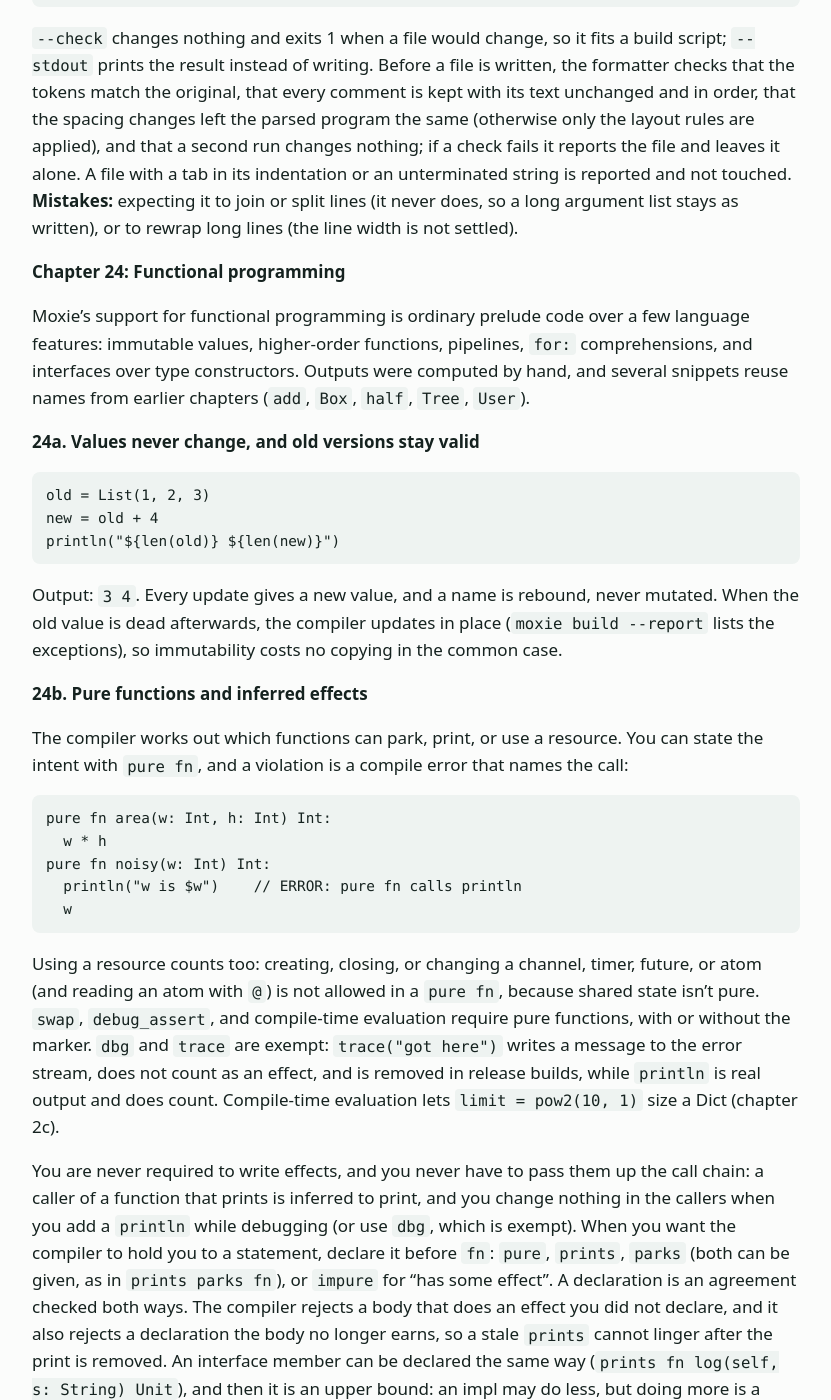
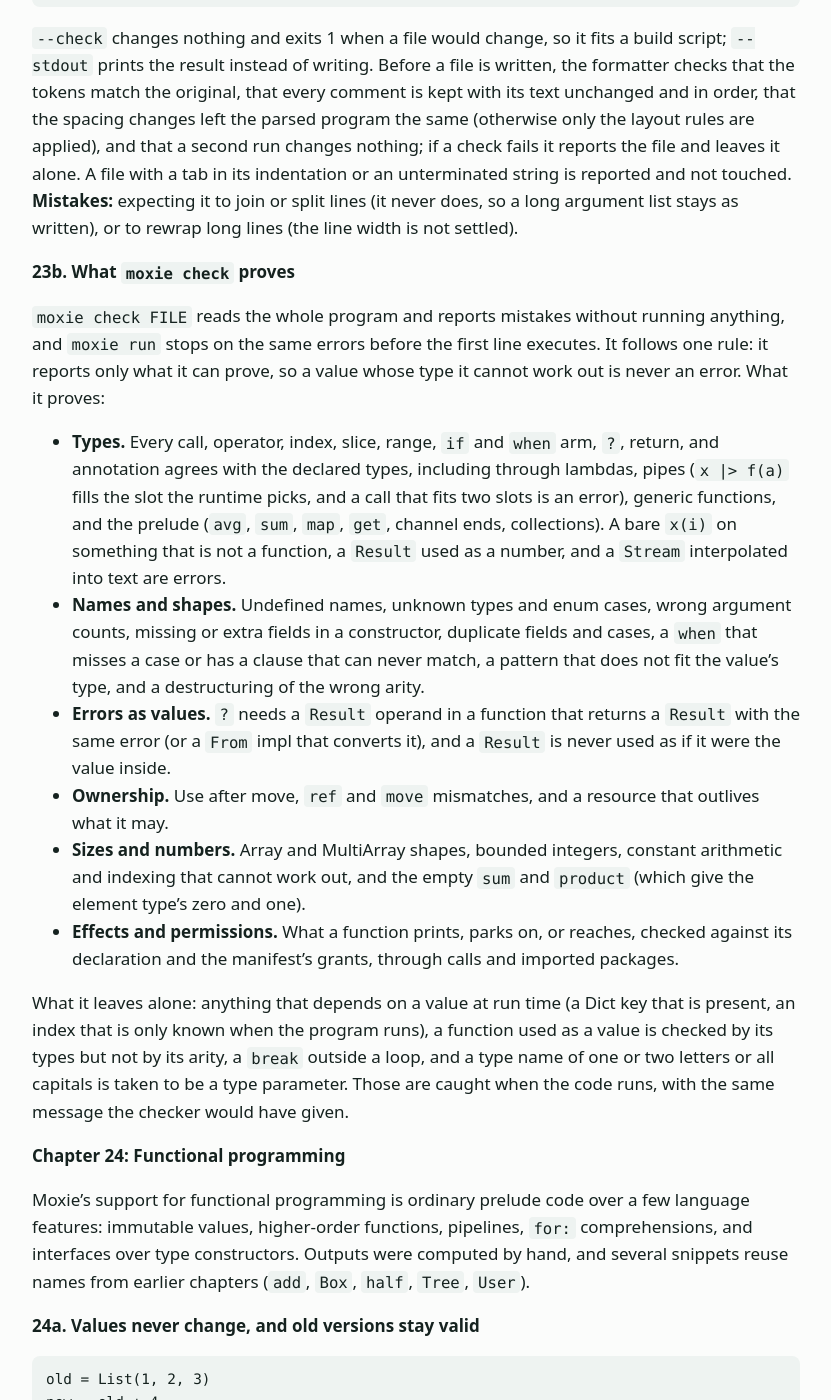
Before and after one commit to slconverse1/moxie, a Jekyll site: the page built from docs/guide.md, in a window 1280 px wide and 1400 px high, scrolled down 81798 px. Shown: the whole window, without its empty margins (224-1055 px from the left). Built offline with Jekyll 4.4.1, drawn with Linux system fonts in a browser that asks for light colours.

Commit message:
Guide: 23b, what moxie check proves (both dialects)
Co-Authored-By: Claude Sonnet 5.5 <noreply@anthropic.com>
Claude-Session: https://claude.ai/code/session_01XCzUchPRZuBnrDtgjNTTye

````diff
--- a/docs/guide.md
+++ b/docs/guide.md
@@ -2934,6 +2934,19 @@ formatted src/parse.mxi
 ```
 
 `--check` changes nothing and exits 1 when a file would change, so it fits a build script; `--stdout` prints the result instead of writing. Before a file is written, the formatter checks that the tokens match the original, that every comment is kept with its text unchanged and in order, that the spacing changes left the parsed program the same (otherwise only the layout rules are applied), and that a second run changes nothing; if a check fails it reports the file and leaves it alone. A file with a tab in its indentation or an unterminated string is reported and not touched. **Mistakes:** expecting it to join or split lines (it never does, so a long argument list stays as written), or to rewrap long lines (the line width is not settled).
+
+**23b. What `moxie check` proves**
+
+`moxie check FILE` reads the whole program and reports mistakes without running anything, and `moxie run` stops on the same errors before the first line executes. It follows one rule: it reports only what it can prove, so a value whose type it cannot work out is never an error. What it proves:
+
+- **Types.** Every call, operator, index, slice, range, `if` and `when` arm, `?`, return, and annotation agrees with the declared types, including through lambdas, pipes (`x |> f(a)` fills the slot the runtime picks, and a call that fits two slots is an error), generic functions, and the prelude (`avg`, `sum`, `map`, `get`, channel ends, collections). A bare `x(i)` on something that is not a function, a `Result` used as a number, and a `Stream` interpolated into text are errors.
+- **Names and shapes.** Undefined names, unknown types and enum cases, wrong argument counts, missing or extra fields in a constructor, duplicate fields and cases, a `when` that misses a case or has a clause that can never match, a pattern that does not fit the value's type, and a destructuring of the wrong arity.
+- **Errors as values.** `?` needs a `Result` operand in a function that returns a `Result` with the same error (or a `From` impl that converts it), and a `Result` is never used as if it were the value inside.
+- **Ownership.** Use after move, `ref` and `move` mismatches, and a resource that outlives what it may.
+- **Sizes and numbers.** Array and MultiArray shapes, bounded integers, constant arithmetic and indexing that cannot work out, and the empty `sum` and `product` (which give the element type's zero and one).
+- **Effects and permissions.** What a function prints, parks on, or reaches, checked against its declaration and the manifest's grants, through calls and imported packages.
+
+What it leaves alone: anything that depends on a value at run time (a Dict key that is present, an index that is only known when the program runs), a function used as a value is checked by its types but not by its arity, a `break` outside a loop, and a type name of one or two letters or all capitals is taken to be a type parameter. Those are caught when the code runs, with the same message the checker would have given.
 
 **Chapter 24: Functional programming**
 
````
Also changed, not shown: docs/gc/guide.md (+13 -0 lines).
